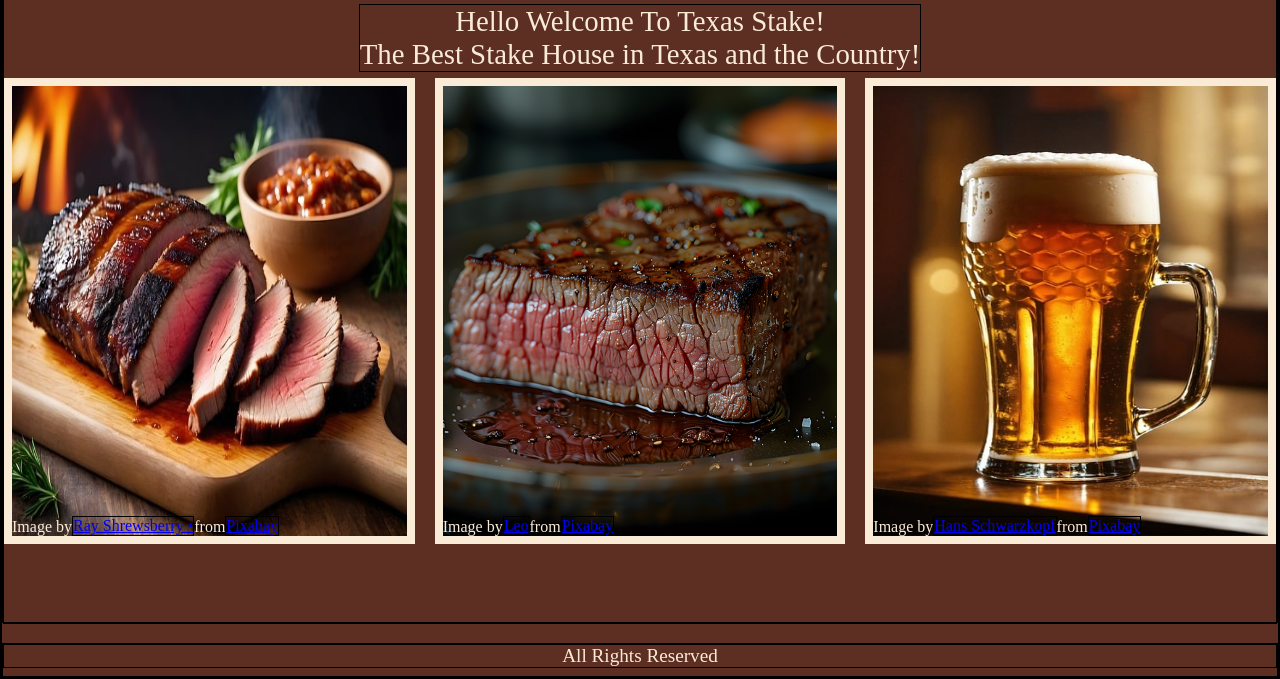
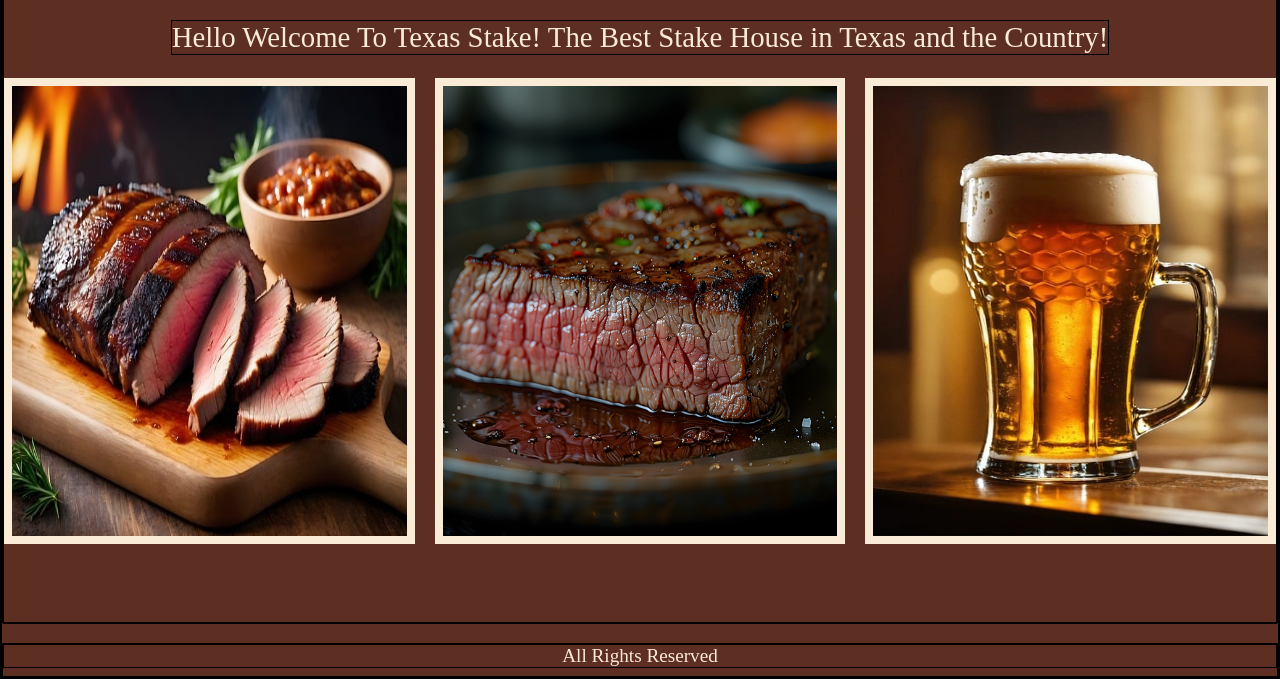
Before and after one commit to jose-g315/restaurant-page, a website built with webpack: page src/template.html in a window 1280 px wide. Shown: the part 135-814 px from the top of the page. Built offline with nearby package versions, Linux system fonts and the light colour scheme.

Commit message:
Removed homepage from template.html and recreated it using JavaScript in homepage.js.

```diff
--- a/src/greeting.js
+++ /dev/null
@@ -1,2 +0,0 @@
-// greeting.js
-export const greeting = "Hello, Odinite!";
--- /dev/null
+++ b/src/homepage.js
@@ -0,0 +1,39 @@
+// module for rendering the homepage
+
+
+export  default function renderHomepage() {
+    const content = document.querySelector("#content");
+    const homepage = document.createElement("div");
+    const name = document.createElement("div");
+    const promo = document.createElement("div");
+    const pictureOne = document.createElement("div");
+    const pictureTwo = document.createElement("div");
+    const pictureThree = document.createElement("div");
+
+    homepage.classList.add("home-page");
+    name.classList.add("name");
+    name.textContent = "Texas Stake";
+    promo.classList.add("promo");
+    promo.textContent = "Hello Welcome To Texas Stake! The Best Stake House in Texas and the Country!"
+    pictureOne.classList.add("picture");
+    pictureOne.classList.add("one");
+    pictureTwo.classList.add("picture");
+    pictureTwo.classList.add("two");
+    pictureThree.classList.add("picture");
+    pictureThree.classList.add("three");
+
+    homepage.appendChild(name);
+    homepage.appendChild(promo);
+    homepage.appendChild(pictureOne);
+    homepage.appendChild(pictureTwo);
+    homepage.appendChild(pictureThree);
+    content.appendChild(homepage);
+}
+
+/* <div class="home-page">
+    <div class="name">Texas Stake</div>
+    <div class="promo">Hello Welcome To Texas Stake! <br> The Best Stake House in Texas and the Country!</div>
+    <div class="picture one">Image by <a href="https://pixabay.com/users/ray_shrewsberry-7673058/?utm_source=link-attribution&utm_medium=referral&utm_campaign=image&utm_content=8683863">Ray Shrewsberry •</a> from <a href="https://pixabay.com//?utm_source=link-attribution&utm_medium=referral&utm_campaign=image&utm_content=8683863">Pixabay</a></div>
+    <div class="picture two">Image by <a href="https://pixabay.com/users/kyraxys-41857870/?utm_source=link-attribution&utm_medium=referral&utm_campaign=image&utm_content=8771203">Leo</a> from <a href="https://pixabay.com//?utm_source=link-attribution&utm_medium=referral&utm_campaign=image&utm_content=8771203">Pixabay</a></div>
+    <div class="picture three">Image by <a href="https://pixabay.com/users/eismannhans-5686/?utm_source=link-attribution&utm_medium=referral&utm_campaign=image&utm_content=8606240">Hans Schwarzkopf</a> from <a href="https://pixabay.com//?utm_source=link-attribution&utm_medium=referral&utm_campaign=image&utm_content=8606240">Pixabay</a></div>
+</div> */
--- a/src/index.js
+++ b/src/index.js
@@ -1,4 +1,5 @@
 import "./styles.css";
-import { greeting } from "./greeting.js";
+// homepage
+import renderHomepage from "./homepage";
 
-console.log(greeting);
+renderHomepage();
--- a/src/styles.css
+++ b/src/styles.css
@@ -66,8 +66,6 @@ nav {
 }
 .picture {
     height: 450px;
-    display: flex;
-    align-items: flex-end;
     color: var(--main-font-color);
     background-repeat: no-repeat;
     background-size: 100% 100%;
--- a/src/template.html
+++ b/src/template.html
@@ -14,13 +14,6 @@
         </nav>
     </header>
     <div id="content">
-        <div class="home-page">
-            <div class="name">Texas Stake</div>
-            <div class="promo">Hello Welcome To Texas Stake! <br> The Best Stake House in Texas and the Country!</div>
-            <div class="picture one">Image by <a href="https://pixabay.com/users/ray_shrewsberry-7673058/?utm_source=link-attribution&utm_medium=referral&utm_campaign=image&utm_content=8683863">Ray Shrewsberry •</a> from <a href="https://pixabay.com//?utm_source=link-attribution&utm_medium=referral&utm_campaign=image&utm_content=8683863">Pixabay</a></div>
-            <div class="picture two">Image by <a href="https://pixabay.com/users/kyraxys-41857870/?utm_source=link-attribution&utm_medium=referral&utm_campaign=image&utm_content=8771203">Leo</a> from <a href="https://pixabay.com//?utm_source=link-attribution&utm_medium=referral&utm_campaign=image&utm_content=8771203">Pixabay</a></div>
-            <div class="picture three">Image by <a href="https://pixabay.com/users/eismannhans-5686/?utm_source=link-attribution&utm_medium=referral&utm_campaign=image&utm_content=8606240">Hans Schwarzkopf</a> from <a href="https://pixabay.com//?utm_source=link-attribution&utm_medium=referral&utm_campaign=image&utm_content=8606240">Pixabay</a></div>
-        </div>
     </div>
     <footer class="footer">
         <div>All Rights Reserved</div>
```
Also changed, not shown: src/about.js (added), src/menu.js (added).
